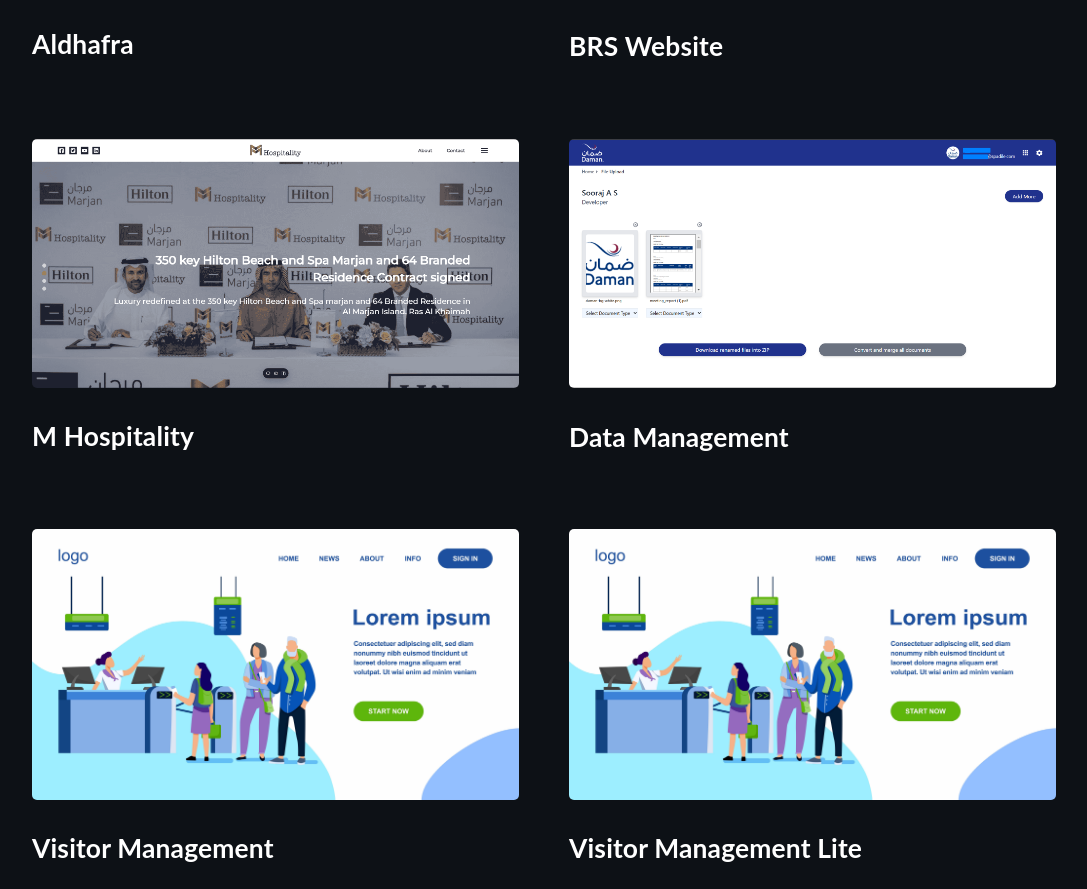
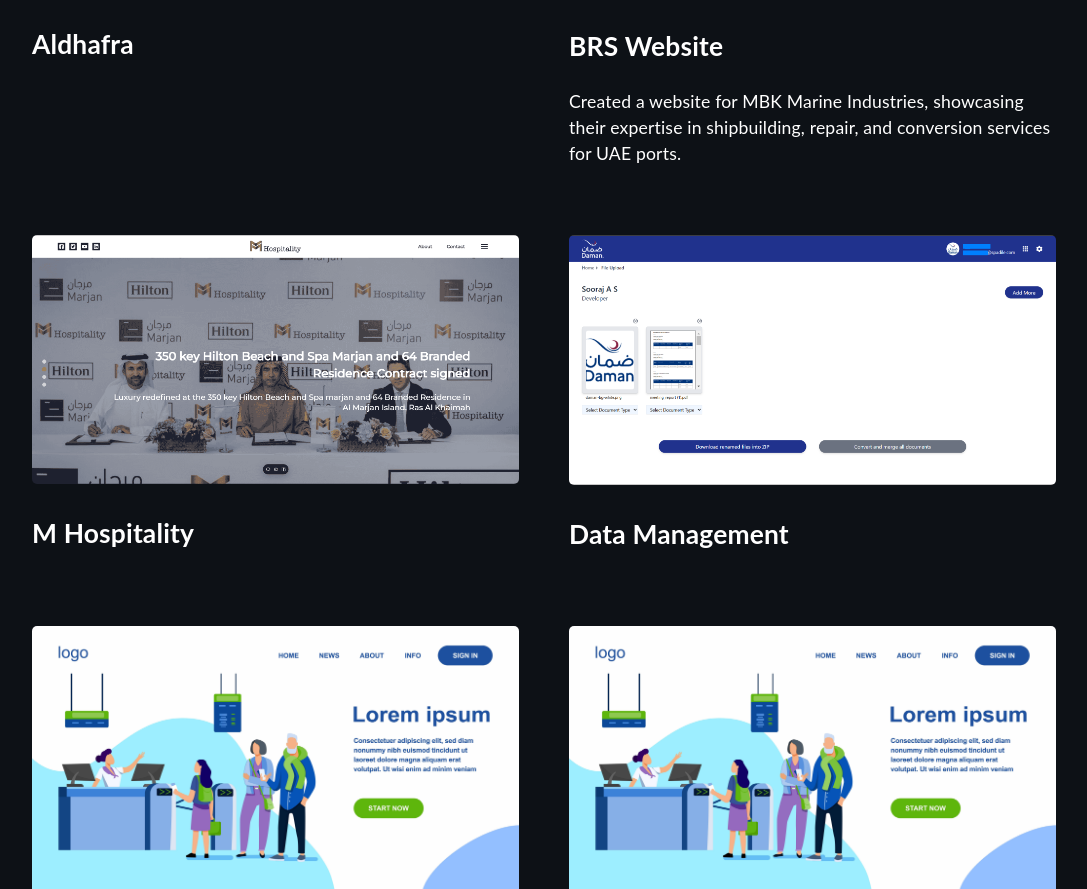
Before and after one commit to soorajas1210/portfolio-website, a React (Create React App) app: page / in a window 1280 px wide. Shown: the part 3352-4241 px from the top of the page, without its empty margins (96-1183 px from the left). Built offline with nearby package versions, Linux system fonts and the light colour scheme.

Commit message:
data change

```diff
--- a/src/data/projectData.js
+++ b/src/data/projectData.js
@@ -33,7 +33,8 @@
   {
     img: project4,
     name: "BRS Website",
-    description: "",
+    description:
+      "Created a website for MBK Marine Industries, showcasing their expertise in shipbuilding, repair, and conversion services for UAE ports.",
     link: "https://brsnew-frontend.vercel.app",
   },
   {
```
